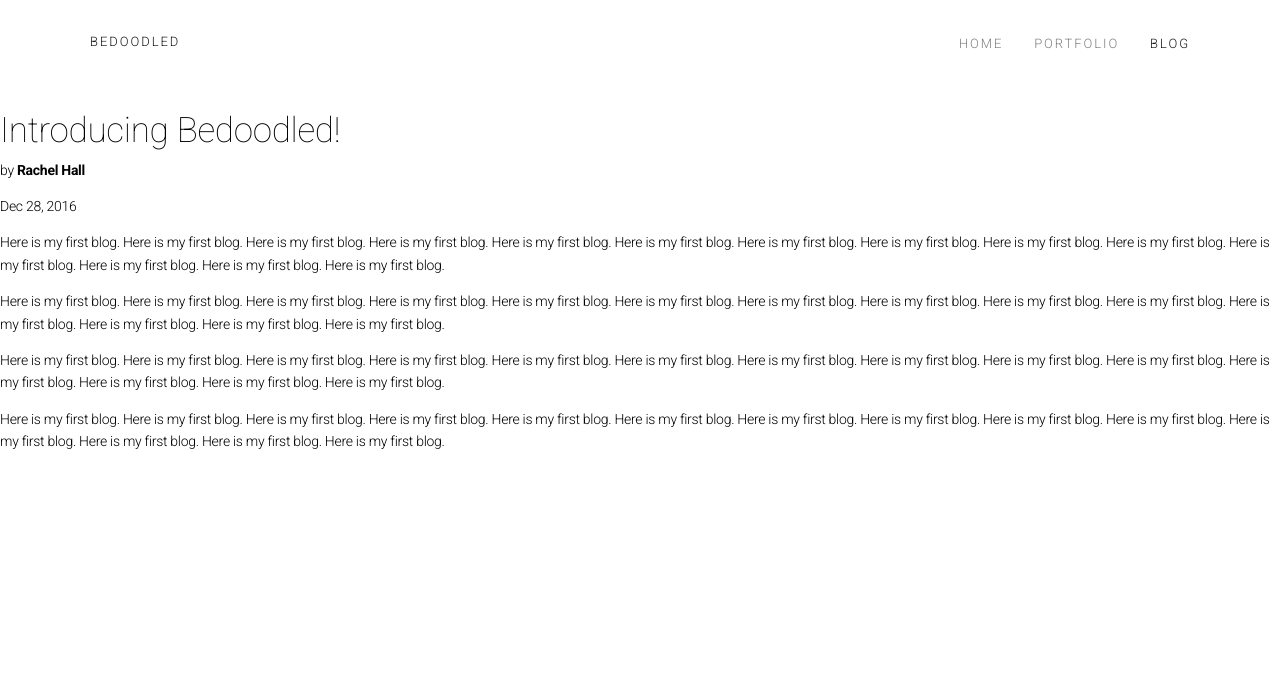
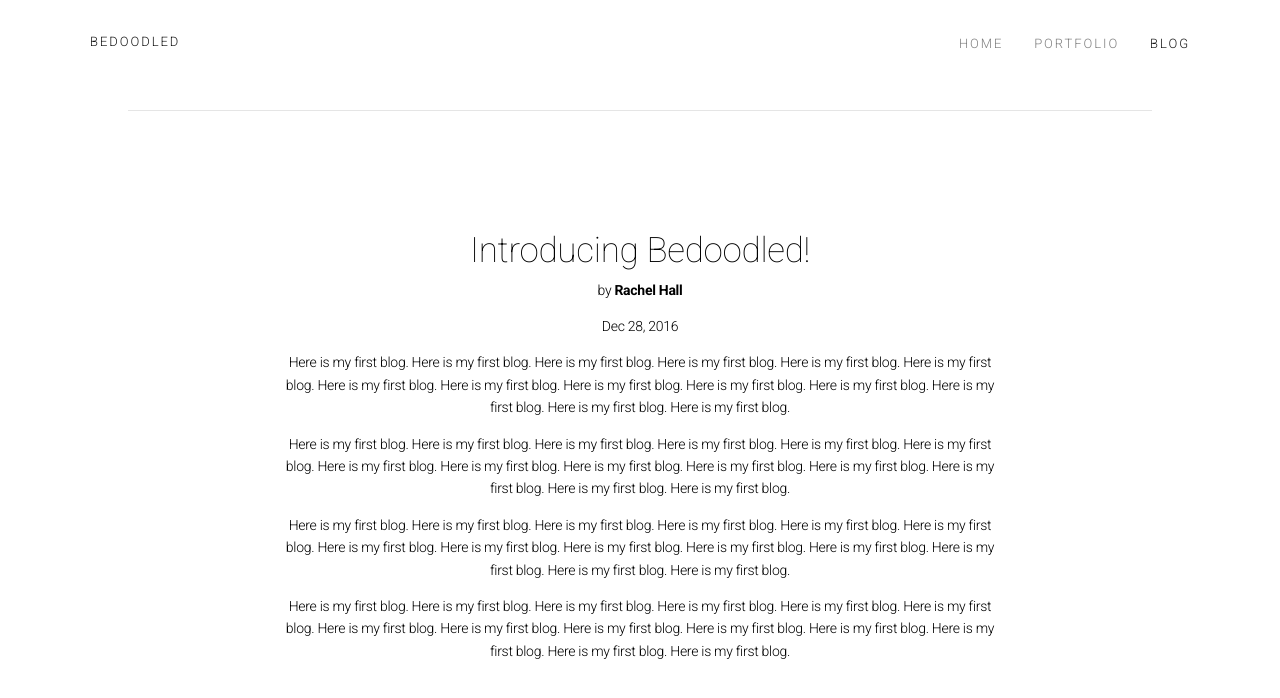
Before and after one commit to cghall/bedoodled, a Jekyll site: the page built from _posts/2016-12-28-introducing-bedoodled.markdown, in a window 1280 px wide. Shown: the top 698 px of the page. Built offline with Jekyll 4.4.1, drawn with Linux system fonts in a browser that asks for light colours; nearby versions of some CDN libraries; library files that are not in the unit come from our copies; a script that is not in the unit is left out.

Commit message:
Adjust layouts

```diff
--- a/_layouts/default.html
+++ b/_layouts/default.html
@@ -20,20 +20,20 @@
         aria-expanded="false"
         aria-label="Toggle navigation">
       </button>
-      <a class="navbar-brand" href="./index.html">
+      <a class="navbar-brand" href="{{site.url}}/index.html">
         <span>Bedoodled</span>
       </a>
     </div>
     <div class="collapse navbar-toggleable-sm" id="navbarResponsive">
       <ul class="nav navbar-nav float-xs-none float-md-right">
         <li class="nav-item ">
-          <a class="nav-link " href="./index.html">Home</a>
+          <a class="nav-link " href="{{site.url}}/index.html">Home</a>
         </li>
         <li class="nav-item ">
-          <a class="nav-link" href="./portfolio.html">Portfolio</a>
+          <a class="nav-link" href="{{site.url}}/portfolio.html">Portfolio</a>
         </li>
         <li class="nav-item active">
-          <a class="nav-link" href="./blog.html">Blog</a>
+          <a class="nav-link" href="{{site.url}}/blog.html">Blog</a>
         </li>
       </ul>
     </div><!--/.nav-collapse -->
--- a/_layouts/post.html
+++ b/_layouts/post.html
@@ -2,6 +2,11 @@
 layout: default
 ---
 <article class="post" itemscope itemtype="http://schema.org/BlogPosting">
+
+  <div class="block block-bordered-lg pb-0 mb-0">
+  	<div class="container">
+    	<div class="row">
+      		<div class="col-sm-8 offset-sm-2 text-center mb-5">
 
 			  <header class="post-header">
 			    <h1 class="post-title" itemprop="name headline">{{ page.title }}</h1>
@@ -13,4 +18,8 @@ layout: default
 			    {{ content }}
 			  </div>
 
+  			</div>
+		</div>
+  	</div>
+
 </article>
```
Lines whose indentation alone changed are shown as unchanged.
